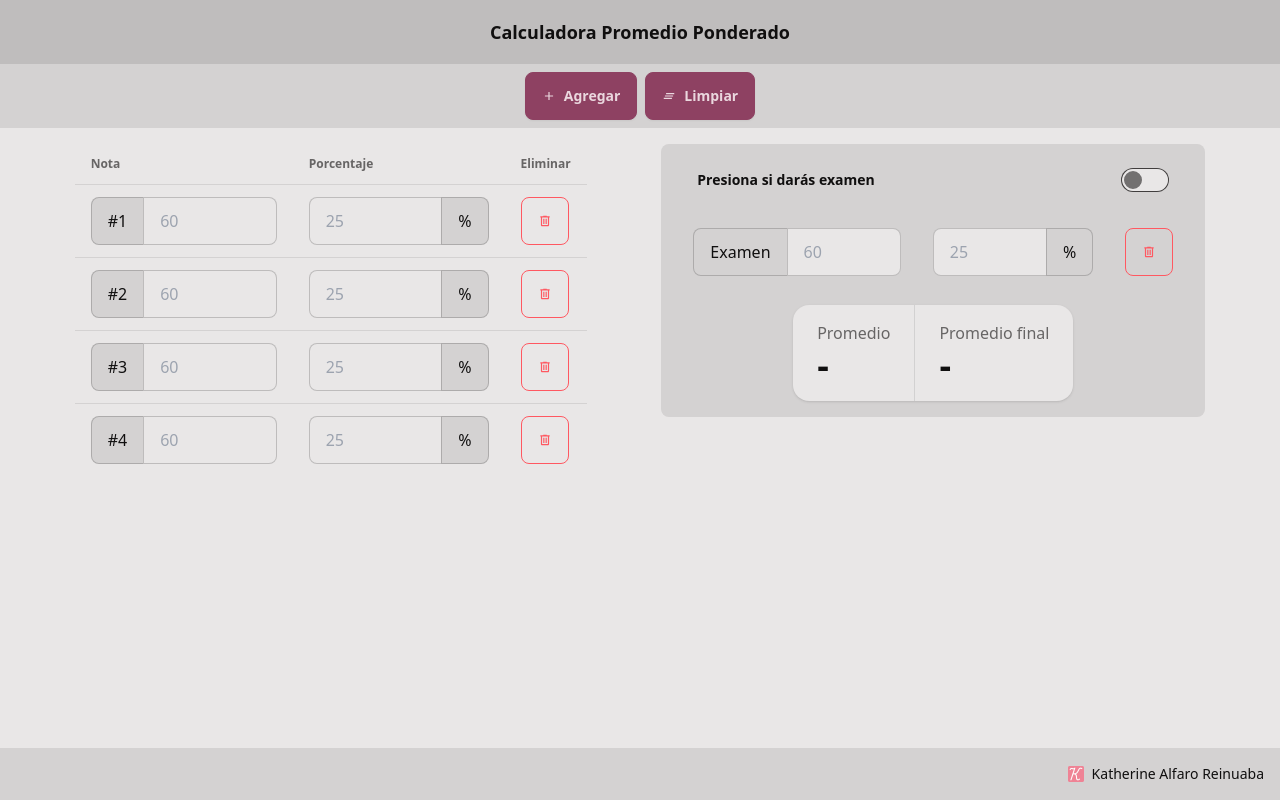
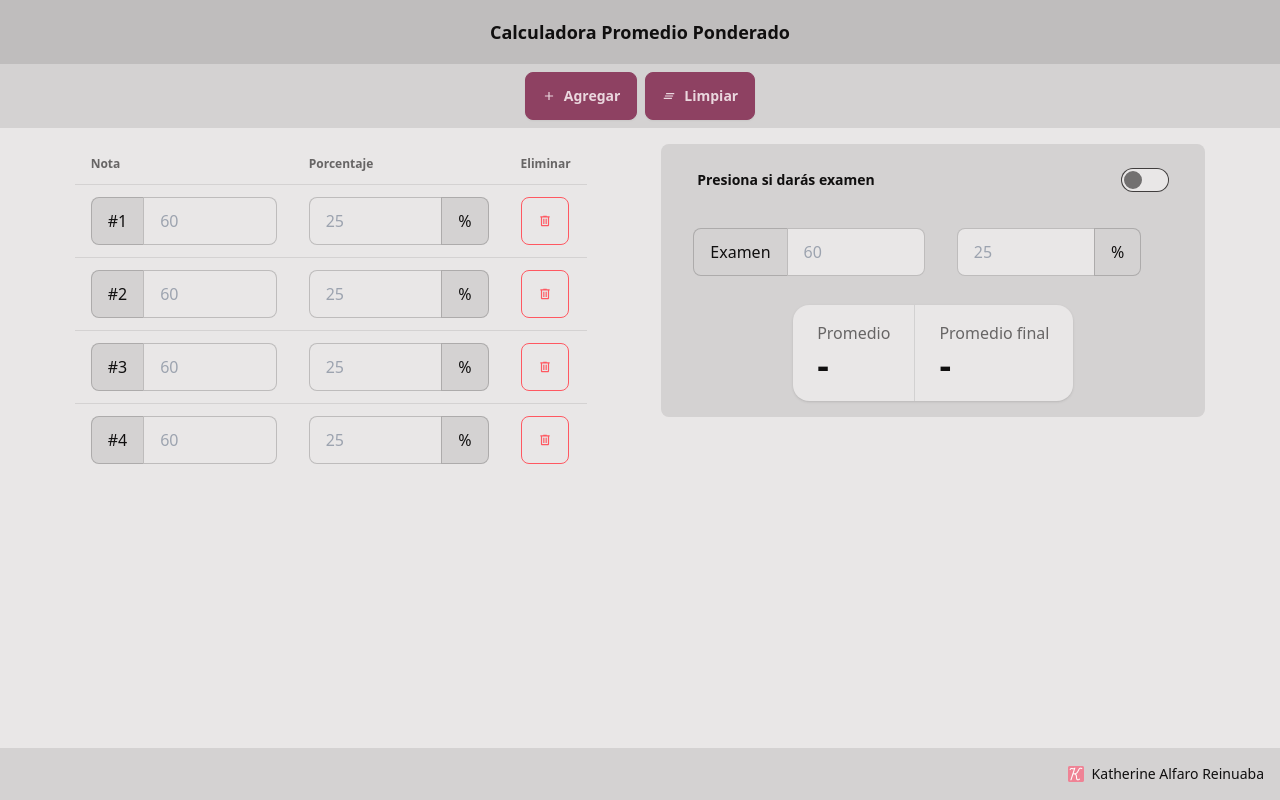
Before and after one commit to Crowleking/calculo-notas, a Vue app: page / in a window 1280 px wide. Built offline with nearby package versions, Linux system fonts and the light colour scheme.

Commit message:
Se arregla borrar nota con examen

```diff
--- a/src/components/TableItem.vue
+++ b/src/components/TableItem.vue
@@ -71,7 +71,7 @@ const updatePercentage = (index: number, percentage: number | null) => {
     </td>
 
     <td>
-      <button @click="removeNote(index)" title="Eliminar" class="btn btn-outline btn-error">
+      <button v-if="props.title != 'Examen'" @click="removeNote(index)" title="Eliminar" class="btn btn-outline btn-error">
         <icon-delete />
       </button>
     </td>
```
